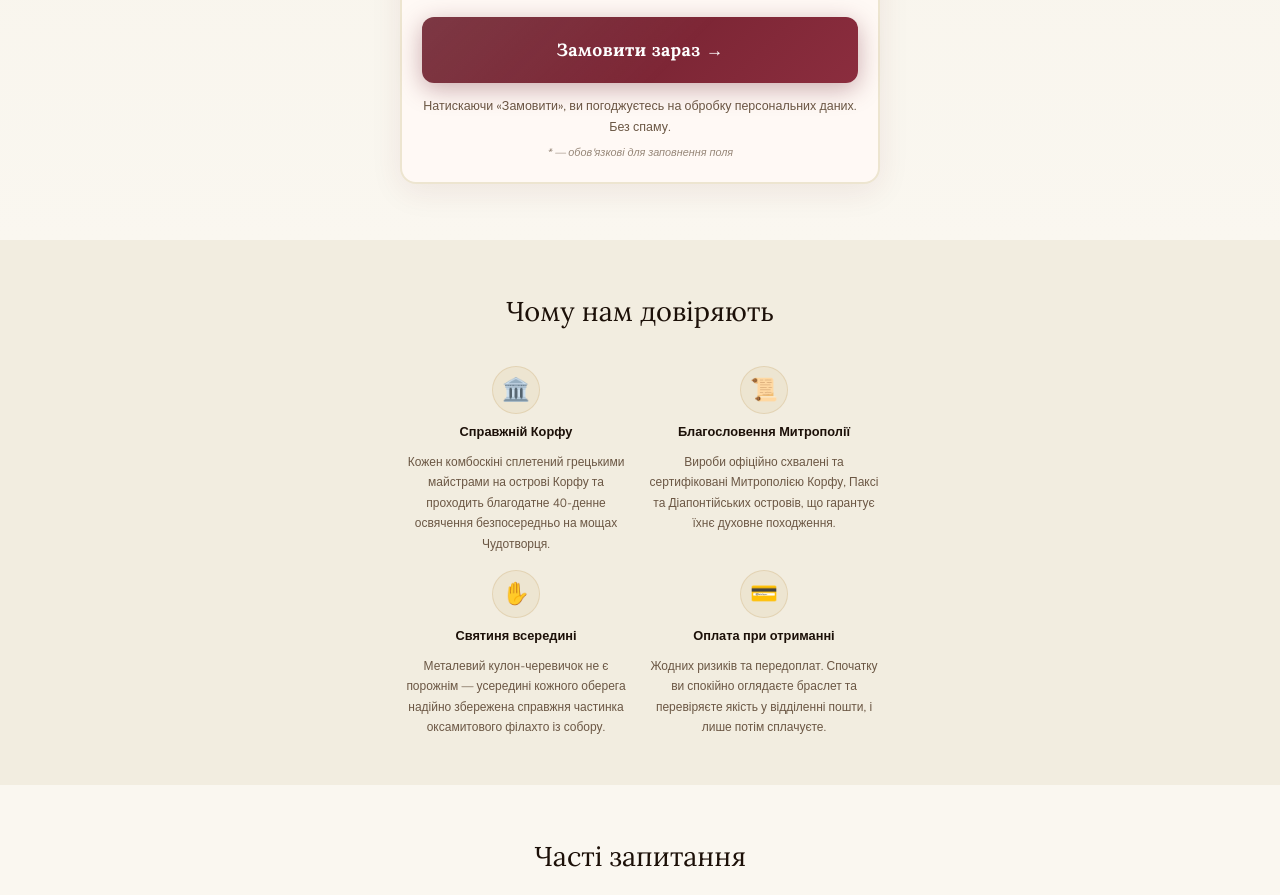
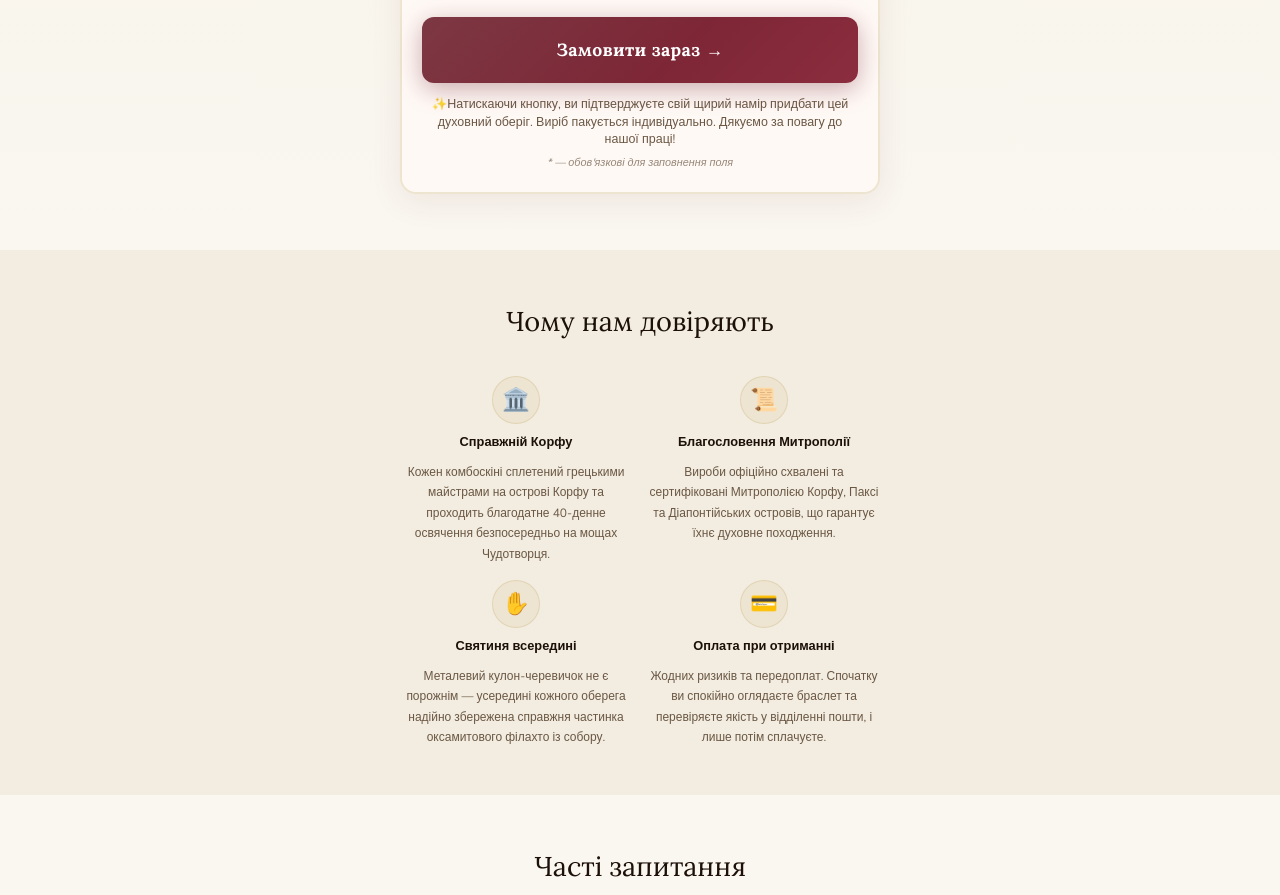
Before and after one commit to bborkanyuk-rgb/grace-heritage, a plain HTML site: page index.html in a window 1280 px wide. Shown: the part 10288-11183 px from the top of the page. Drawn offline with nearby package versions, Linux system fonts and the light colour scheme; a web font is replaced by a local one.

Commit message:
Update order consent text under submit button

```diff
--- a/index.html
+++ b/index.html
@@ -1094,8 +1094,8 @@ height="0" width="0" style="display:none;visibility:hidden"></iframe></noscript>
           Замовити зараз →
         </button>
 
-        <p class="text-center mt-3" style="font-size: 0.78rem; color: var(--ink-light);">
-          Натискаючи «Замовити», ви погоджуєтесь на обробку персональних даних. Без спаму.
+        <p class="text-center mt-3" style="font-size: 0.78rem; color: var(--ink-light); line-height: 1.4;">
+          ✨Натискаючи кнопку, ви підтверджуєте свій щирий намір придбати цей духовний оберіг. Виріб пакується індивідуально. Дякуємо за повагу до нашої праці!
         </p>
         <p class="text-center mt-1.5" style="font-size: 0.68rem; color: var(--ink-light); opacity: 0.7; font-style: italic;">
           * — обов'язкові для заповнення поля
```
